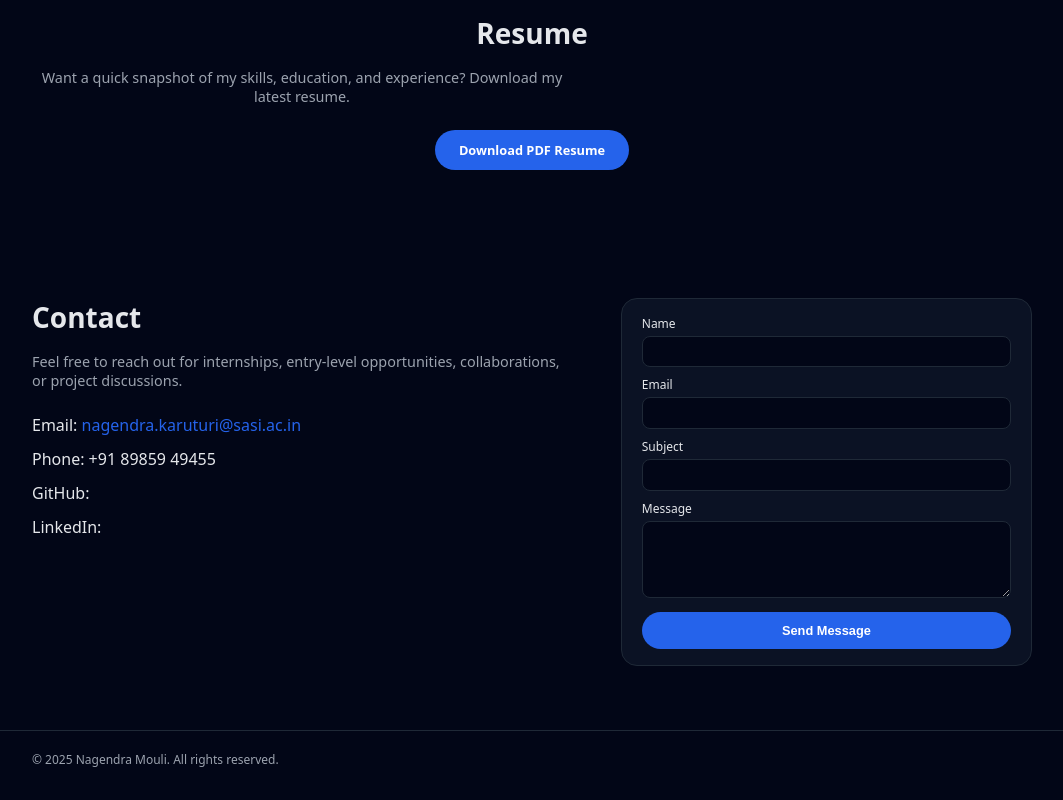
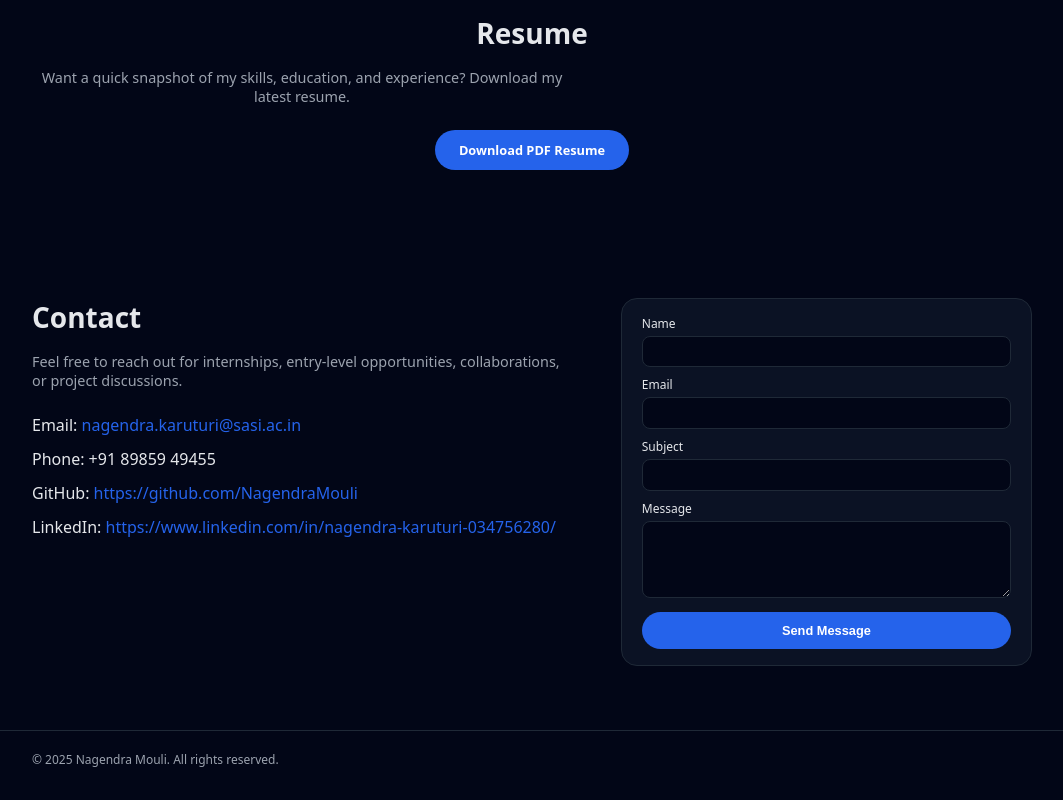
Before and after one commit to NagendraMouli/portfolio, a plain HTML site: page index.html in a window 1280 px wide. Shown: the part 2540-3340 px from the top of the page, without its empty margins (108-1171 px from the left). Drawn offline with Linux system fonts and the light colour scheme.

Commit message:
Update index.html

```diff
--- a/index.html
+++ b/index.html
@@ -260,8 +260,8 @@
           </p>
           <p>Email: <a href="mailto:nagendra.karuturi@sasi.ac.in">nagendra.karuturi@sasi.ac.in</a></p>
           <p>Phone: +91 89859 49455</p>
-          <p>GitHub: <a href="https://github.com/NagendraMouli"></a></p>
-          <p>LinkedIn: <a href="https://www.linkedin.com/in/nagendra-karuturi-034756280/"></a></p>
+          <p>GitHub: <a href="https://github.com/NagendraMouli">https://github.com/NagendraMouli</a></p>
+          <p>LinkedIn: <a href="https://www.linkedin.com/in/nagendra-karuturi-034756280/">https://www.linkedin.com/in/nagendra-karuturi-034756280/</a></p>
         </div>
         <form
           action="https://formspree.io/f/mwpgbqpg"
```
